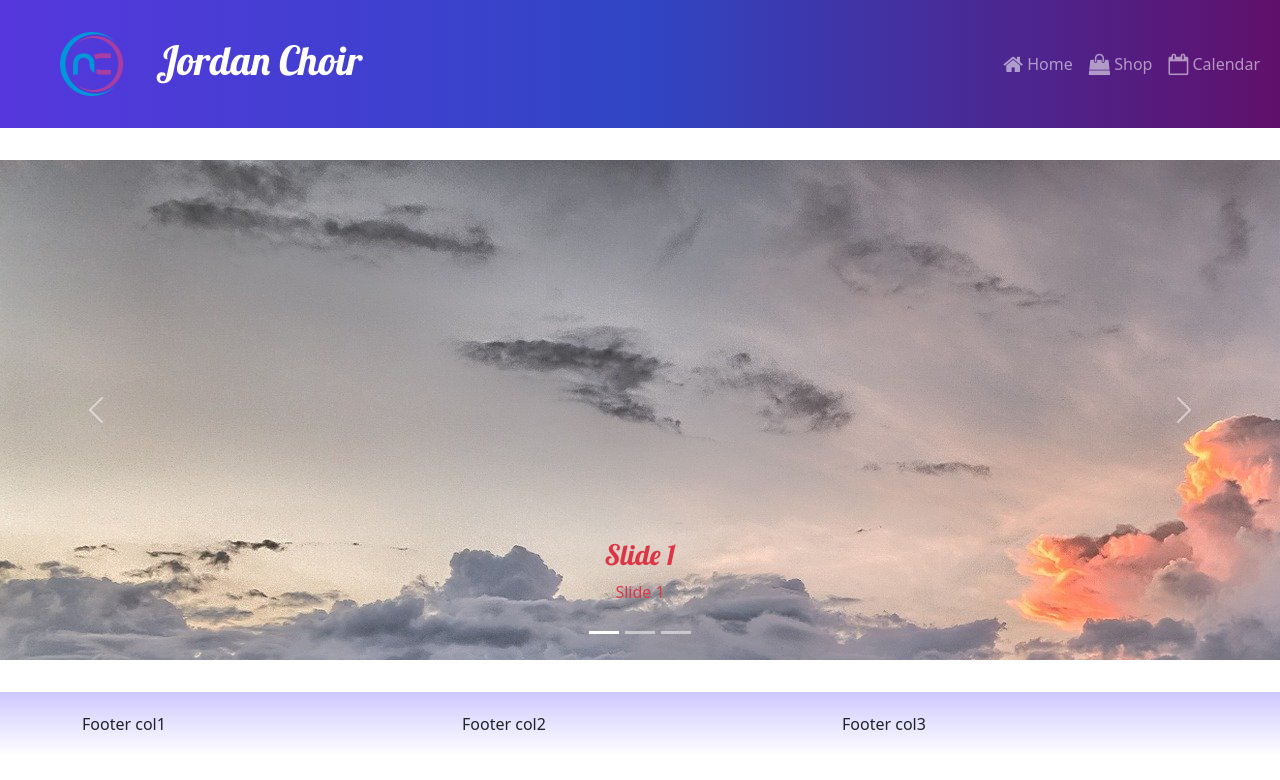
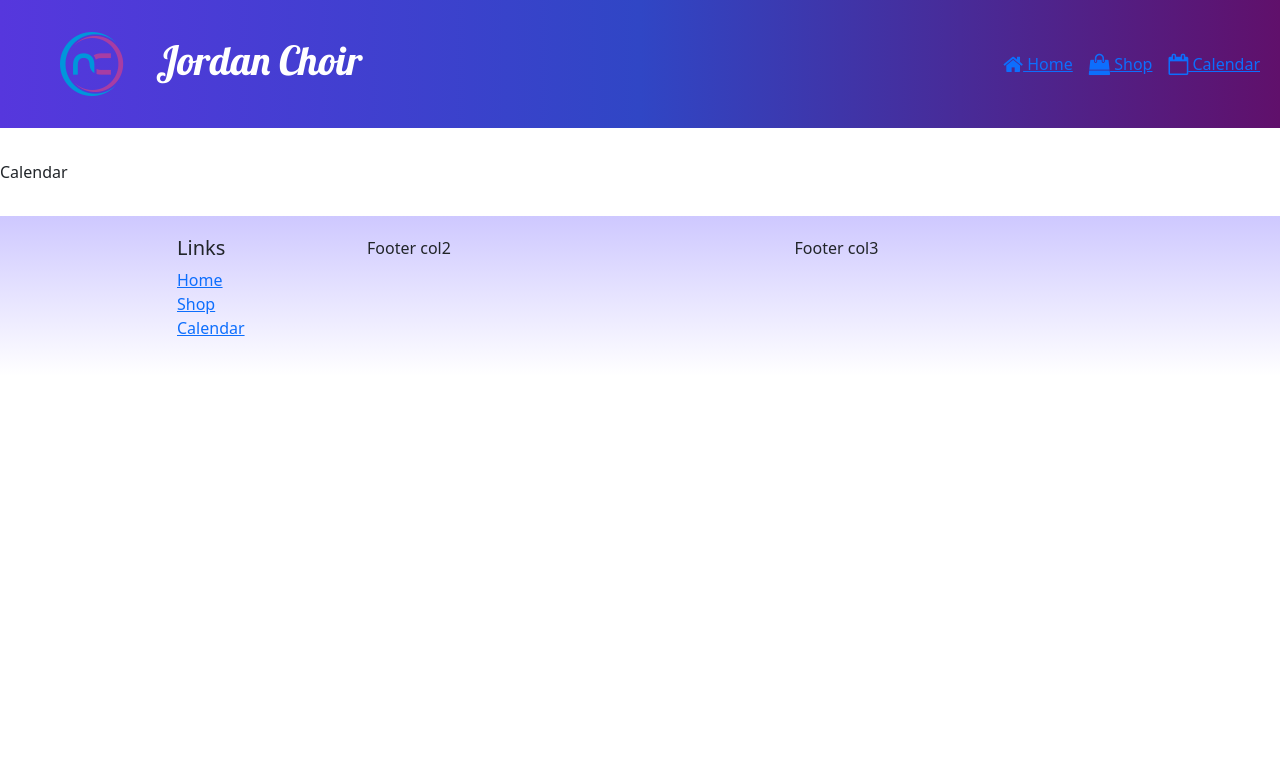
Before and after one commit to ferife/jordan-choir-website, a React (Create React App) app: page /#/calendar in a window 1280 px wide. Shown: the top 780 px of the page. Built offline with nearby package versions, Linux system fonts and the light colour scheme.

Commit message:
HashRouter and Fix Header Navigation

```diff
--- a/src/App.js
+++ b/src/App.js
@@ -13,7 +13,7 @@ function App() {
         <div className="App">
             <Header />
             <Routes>
-                <Route path='' element={<HomePage />} /> {/* For routes to work in GH pages, the "root" route path has to be '' instead of '/' */}
+                <Route path='/' element={<HomePage />} />
                 <Route path='/shop' element={<ShopPage />} />
                 <Route path='/calendar' element={<CalendarPage />} />
             </Routes>
--- a/src/components/Footer.js
+++ b/src/components/Footer.js
@@ -1,3 +1,4 @@
+import { Link } from "react-router-dom";
 import { Container, Row, Col } from "reactstrap";
 
 const Footer = () => {
@@ -5,7 +6,14 @@ const Footer = () => {
         <footer className="site-footer">
             <Container>
                 <Row>
-                    <Col>Footer col1</Col>
+                    <Col xs={{size: 4, offset: 1}} sm='2'>
+                        <h5>Links</h5>
+                        <ul className="list-unstyled">
+                            <li> <Link to="">Home</Link> </li>
+                            <li> <Link to="/shop">Shop</Link> </li>
+                            <li> <Link to="/calendar">Calendar</Link> </li>
+                        </ul>
+                    </Col>
                     <Col>Footer col2</Col>
                     <Col>Footer col3</Col>
                 </Row>
--- a/src/components/Header.js
+++ b/src/components/Header.js
@@ -1,6 +1,7 @@
 import { Collapse, Nav, NavItem, NavLink, Navbar, NavbarBrand, NavbarToggler } from "reactstrap";
 import NucampLogo from '../app/assets/img/logo.png';
 import { useState } from "react";
+import { Link } from "react-router-dom";
 
 const Header = () => {
     const [menuOpen, setMenuOpen] = useState(false);
@@ -16,17 +17,17 @@ const Header = () => {
                 <Nav className="ms-auto" navbar>
                     <NavItem>
                         <NavLink className="nav-link" to=''>
-                            <i className='fa fa-home fa-lg' /> Home
+                            <Link to=''><i className='fa fa-home fa-lg' /> Home</Link>
                         </NavLink>
                     </NavItem>
                     <NavItem>
-                        <NavLink className="nav-link" to='/shop'>
-                            <i className='fa fa-shopping-bag fa-lg' /> Shop
+                        <NavLink className="nav-link" to='/#/shop'>
+                            <Link to='/shop'><i className='fa fa-shopping-bag fa-lg' /> Shop</Link>
                         </NavLink>
                     </NavItem>
                     <NavItem>
-                        <NavLink className="nav-link" to='/calendar'>
-                            <i className='fa fa-calendar-o fa-lg' /> Calendar
+                        <NavLink className="nav-link" to='/#/calendar'>
+                            <Link to='/calendar'><i className='fa fa-calendar-o fa-lg' /> Calendar</Link>
                         </NavLink>
                     </NavItem>
                 </Nav>
--- a/src/features/carousel/PicCarousel.js
+++ b/src/features/carousel/PicCarousel.js
@@ -79,7 +79,7 @@ function Example(props) {
                     background: black;
                 }`}
             </style>
-            <Carousel activeIndex={activeIndex} next={next} previous={previous} slide={false} fade={true}>
+            <Carousel activeIndex={activeIndex} next={next} previous={previous} slide={false}>
                 <CarouselIndicators
                     items={items}
                     activeIndex={activeIndex}
--- a/src/index.js
+++ b/src/index.js
@@ -10,7 +10,7 @@ import 'bootstrap-social/bootstrap-social.css';
 import 'font-awesome/css/font-awesome.css';
 import 'typeface-lobster';
 import 'typeface-open-sans';
-import { BrowserRouter } from 'react-router-dom';
+import { HashRouter } from 'react-router-dom';
 
 const container = document.getElementById('root');
 const root = createRoot(container);
@@ -18,9 +18,9 @@ const root = createRoot(container);
 root.render(
     <React.StrictMode>
         <Provider store={store}>
-            <BrowserRouter basename={`/${process.env.PUBLIC_URL}`}> {/* The specific basename given here ensures that BrowserRouter works on GitHub Pages */}
+            <HashRouter basename=''>
                 <App />
-            </BrowserRouter>
+            </HashRouter>
         </Provider>
     </React.StrictMode>
 );
```
